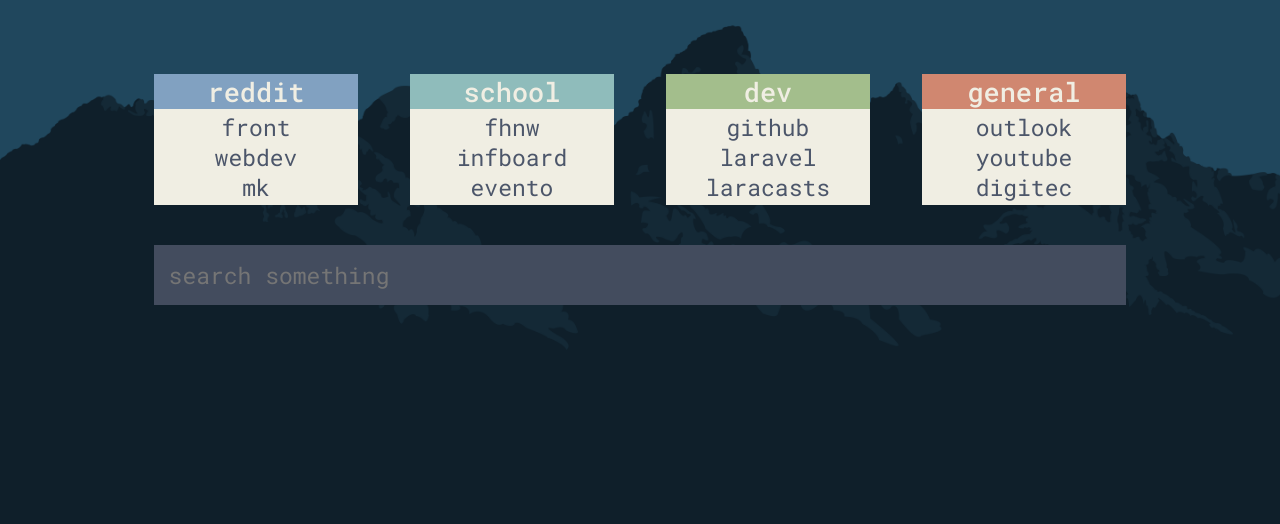
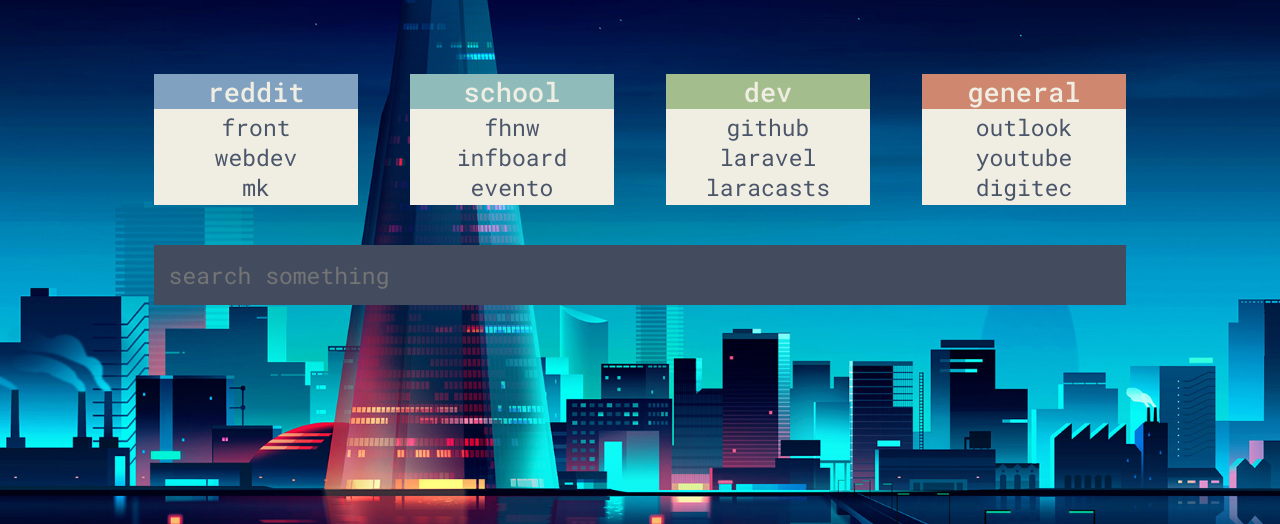
Before and after one commit to NateMS/startpage, a plain HTML site: page index.html in a window 1280 px wide. Shown: the part 276-800 px from the top of the page. Drawn offline with Linux system fonts and the light colour scheme.

Commit message:
update background image

```diff
--- a/css/stylesheet.css
+++ b/css/stylesheet.css
@@ -4,7 +4,7 @@ GENERAL
 
 html {
     font-size: 23px;
-    background: url("../img/bg.png") no-repeat center center fixed;
+    background: url("../img/bg.jpg") no-repeat center center fixed;
     background-size: cover;
     height: 100vh;
 }
```
Also changed, not shown: img/bg.jpg (added), img/bg_old.png (renamed from img/bg.png), img/screenshot.png.
